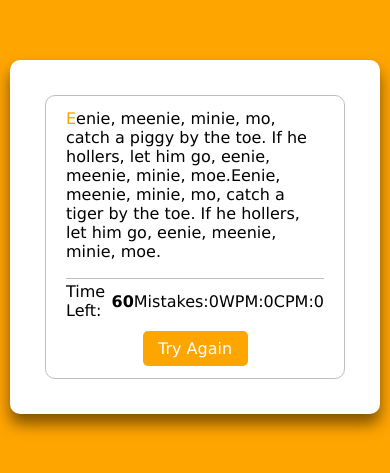
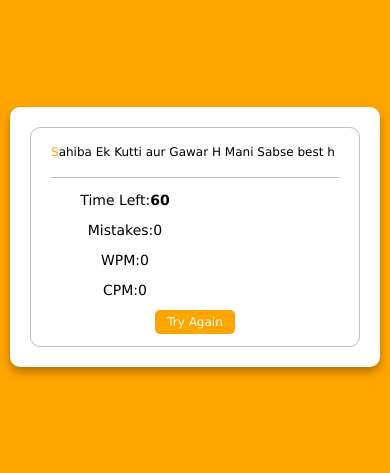
Before and after one commit to dox404/Typing-Test, a plain HTML site: page index.html in a window 390 px wide. Shown: the part 185-658 px from the top of the page. Drawn offline with Linux system fonts and the light colour scheme.

Commit message:
added new paragraphs

```diff
--- a/index.html
+++ b/index.html
@@ -5,7 +5,7 @@
     <meta charset="UTF-8">
     <meta name="viewport" content="width=device-width, initial-scale=1.0">
     <title>Typing Speed Test</title>
-    <link rel="stylesheet" href="./style.css" type="text/css" />
+    <link rel="stylesheet" href="./style2.css" type="text/css" />
 </head>
 
 <body>
--- a/script.js
+++ b/script.js
@@ -19,7 +19,7 @@ let isTyping = false;
 
 
 function loadParagraph() {
-    const paragraph = ["Accountability is a critical component of teamwork.", "Each team member must take responsibility for their actions, their contributions, and their impact on the team's overall performance.", "When everyone is accountable, the team can function smoothly, with everyone pulling their weight and working towards a common goal.", "Accountability also fosters trust, as team members know that they can rely on each other to fulfill their commitments.","Eenie, meenie, minie, mo, catch a piggy by the toe. If he hollers, let him go, eenie, meenie, minie, moe.Eenie, meenie, minie, mo, catch a tiger by the toe. If he hollers, let him go, eenie, meenie, minie, moe."]
+    const paragraph = ["Accountability is a critical component of teamwork.", "Each team member must take responsibility for their actions, their contributions, and their impact on the team's overall performance.", "When everyone is accountable, the team can function smoothly, with everyone pulling their weight and working towards a common goal.", "Accountability also fosters trust, as team members know that they can rely on each other to fulfill their commitments.","Eenie, meenie, minie, mo, catch a piggy by the toe. If he hollers, let him go, eenie, meenie, minie, moe.Eenie, meenie, minie, mo, catch a tiger by the toe. If he hollers, let him go, eenie, meenie, minie, moe.","Sahiba Ek Kutti aur Gawar H Mani Sabse best h"]
 
     const randomIndex = Math.floor(Math.random() * paragraph.length)
     typingText.innerHTML = ''
--- /dev/null
+++ b/style2.css
@@ -0,0 +1,162 @@
+* {
+    margin: 0;
+    padding: 0;
+    box-sizing: border-box;
+    font-family: Verdana, Geneva, Tahoma, sans-serif;
+}
+
+body {
+    display: flex;
+    min-height: 100vh;
+    padding: 0 10px;
+    align-items: center;
+    justify-content: center;
+    background: orange;
+}
+
+.wrapper {
+    width: 100%;
+    max-width: 770px; /* Set a maximum width for responsiveness */
+    padding: 35px;
+    background: #fff;
+    border-radius: 10px;
+    box-shadow: 0 10px 15px rgba(0, 0, 0, 0.5);
+}
+
+.wrapper .content-box {
+    padding: 13px 20px 0;
+    border-radius: 10px;
+    border: 1px solid #bfbfbf;
+}
+
+.wrapper .input-field {
+    padding: 13px 20px 0;
+    opacity: 0;
+    position: absolute;
+    z-index: -99;
+}
+
+.content-box .content {
+    margin-top: 17px;
+    padding: 12px 0;
+    border-top: 1px solid #bfbfbf;
+}
+
+.content-box .result-details {
+    display: flex;
+    align-items: center;
+    justify-content: space-between;
+    width: calc(100% - 140px);
+}
+
+.result-details li {
+    display: flex;
+    height: 20px;
+    list-style: none;
+    align-items: center;
+}
+
+.content button {
+    width: 105px;
+    outline: none;
+    border: none;
+    color: #fff;
+    background: orange;
+    padding: 8px 0;
+    font-size: 16px;
+    border-radius: 5px;
+    cursor: pointer;
+    transition: transform 0.3s ease;
+}
+
+.btn {
+    display: flex;
+    align-items: center;
+    justify-content: center;
+    padding-top: 10px;
+    margin-top: 10px;
+}
+
+.content button:active {
+    transform: scale(0.97);
+}
+
+.typing-text p span {
+    position: relative;
+}
+
+.typing-text p span.active {
+    color: orange;
+}
+
+.typing-text p span.correct {
+    color: green;
+}
+
+.typing-text p span.incorrect {
+    color: red;
+    outline: 1px solid #fff;
+    background: #ffc0cb;
+    border-radius: 4px;
+}
+
+::selection {
+    color: #fff;
+    background: orange;
+}
+
+/* Media Queries for Responsiveness */
+
+/* For tablets and smaller devices (max-width: 768px) */
+@media (max-width: 768px) {
+    .wrapper {
+        padding: 25px;
+    }
+
+    .content-box {
+        padding: 10px 15px 0;
+    }
+
+    .content button {
+        width: 90px;
+        font-size: 14px;
+        padding: 6px 0;
+    }
+
+    .result-details {
+        flex-direction: column;
+        align-items: flex-start;
+        gap: 10px; /* Adds spacing between elements */
+    }
+}
+
+/* For mobile devices (max-width: 480px) */
+@media (max-width: 480px) {
+    .wrapper {
+        padding: 20px;
+        box-shadow: 0 5px 10px rgba(0, 0, 0, 0.3);
+    }
+
+    .content-box {
+        padding: 10px;
+    }
+
+    .content button {
+        width: 80px;
+        font-size: 12px;
+        padding: 5px 0;
+    }
+
+    .result-details li {
+        font-size: 14px; /* Adjust font size for smaller screens */
+    }
+
+    .btn {
+        margin-top: 5px;
+        padding-top: 5px;
+    }
+
+    .typing-text p span {
+        font-size: 12px;
+    }
+}
```
